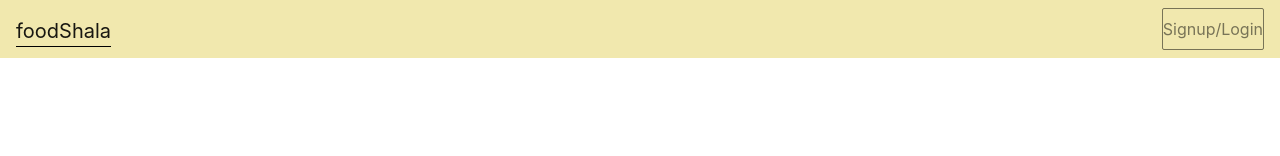
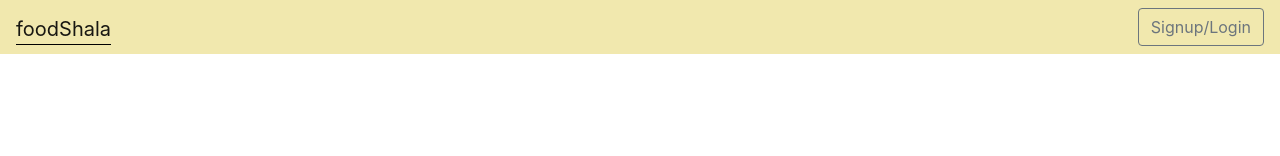
Before and after one commit to samridhharshit/foodshala, a React (Create React App) app in the folder client/: page /#/signup in a window 1280 px wide. Shown: the top 156 px of the page. Built offline with nearby package versions, Linux system fonts and the light colour scheme; no server answers.

Commit message:
view of buttons and signup/login page updated

```diff
--- a/client/src/App.css
+++ b/client/src/App.css
@@ -72,6 +72,12 @@ body {
 }
 
 /* menu page */
+.signup-login-container {
+  display: flex;
+  justify-content: center;
+  align-items: center;
+}
+
 .login{
   padding: 2%;
   margin-top: 10%;
@@ -187,10 +193,16 @@ body {
 }
 
 .logout-cart {
-  width: 200px;
+  width: 500px;
   display: inline-flex;
   justify-content: space-between;
   align-items: center
+}
+
+@media (max-width: 456px) {
+  .logout-cart {
+    width: 100%;
+  }
 }
 
 .cart_view {
--- a/client/src/authentication/login.jsx
+++ b/client/src/authentication/login.jsx
@@ -54,7 +54,9 @@ const Login = (props) => {
     }
 
     return (
-        <div className="container col-6 align-content-center registration">
+        <div className="row">
+            <div className="col-sm-12 signup-login-container">
+                <div className="col-sm-10 col-md-8 col-lg-6 align-content-center registration">
                     <h1>Can't wait to see you on the other side!</h1>
                     <form onSubmit={handleLogin}>
                         <div className="form-group input-group">
@@ -87,6 +89,8 @@ const Login = (props) => {
                     <br />
                     <p>Don't have an account? No worries, <Link to={'/signup'}>Click here </Link>to register..</p>
                 </div>
+            </div>
+        </div>
     );
 };
 
--- a/client/src/authentication/signUp.jsx
+++ b/client/src/authentication/signUp.jsx
@@ -92,7 +92,9 @@ const SignUp = (props) => {
 
     return (
         <>
-            <div className="container col-6 align-content-center registration">
+            <div className="row">
+                <div className="col-sm-12 signup-login-container">
+                    <div className="col-sm-10 col-md-8 col-lg-6 align-content-center registration">
                         <h1>Signup as a User or Restaurant...</h1>
                         <form onSubmit={handleSignUp}>
                             <div className="form-group input-group">
@@ -191,6 +193,8 @@ const SignUp = (props) => {
                         <br />
                         <p>Already registered with us?<Link to={'/login'}>Login here...</Link></p>
                     </div>
+                </div>
+            </div>
         </>
     );
 };
--- a/client/src/modules/navigation/index.jsx
+++ b/client/src/modules/navigation/index.jsx
@@ -5,13 +5,14 @@ import {
     Navbar,
     NavbarToggler,
     NavbarBrand,
-    Nav
+    Nav,
+    Badge
 } from 'reactstrap';
 import {Link, useLocation} from 'react-router-dom'
 import * as firebase from "firebase";
 import axios from 'axios'
 import { connect } from 'react-redux'
-import { faCartPlus, faCookie } from "@fortawesome/free-solid-svg-icons";
+import { faCartPlus } from "@fortawesome/free-solid-svg-icons";
 import { FontAwesomeIcon } from "@fortawesome/react-fontawesome";
 import ViewCartModal from "../modals/viewCartModal";
 import AddDishToCartModal from "../modals/addDishToCart";
@@ -188,9 +189,16 @@ function Navigation(props) {
                         cU === null ? (
                             <Link
                                 to='/signup'
-                                className="login-signup">
-                                Signup/Login
+                                // className="login-signup"
+                            >
+                                <Button
+                                    outline
+                                    color="secondary"
+                                >
+                                    Signup/Login
+                                </Button>
                             </Link>
+
                         ) : currentUserType === "user" ? (
 
                             <div  className="logout-cart">
@@ -216,23 +224,34 @@ function Navigation(props) {
                         ) : (
                             <div  className="logout-cart">
                                 <Button
-                                    color="warning"
+                                    outline
+                                    color="primary"
                                     onClick={open_modal_to_add_dish}
                                     className="rest_cookie"
                                 >
-                                    <FontAwesomeIcon icon={faCookie} size="2x" />
+                                    View Sales
+                                </Button>
+                                <Button
+                                    outline
+                                    color="info"
+                                    onClick={open_modal_to_add_dish}
+                                    className="rest_cookie"
+                                >
+                                    Add to menu
                                 </Button>
                                 <AddDishToCartModal
                                     openToAddDish={openToAddDish}
                                     openMenuToggle={() => openMenuToggle()}
                                     addDishToCartFormSubmit={addDishToCartFormSubmit}
                                 />
-                                <button
+                                <Button
+                                    outline
+                                    color="danger"
                                     onClick={handleLogout}
-                                    className="login-signup"
+                                    // className="login-signup"
                                 >
                                     Logout
-                                </button>
+                                </Button>
                             </div>
                         )
                     }
```
Lines whose indentation alone changed are shown as unchanged.
